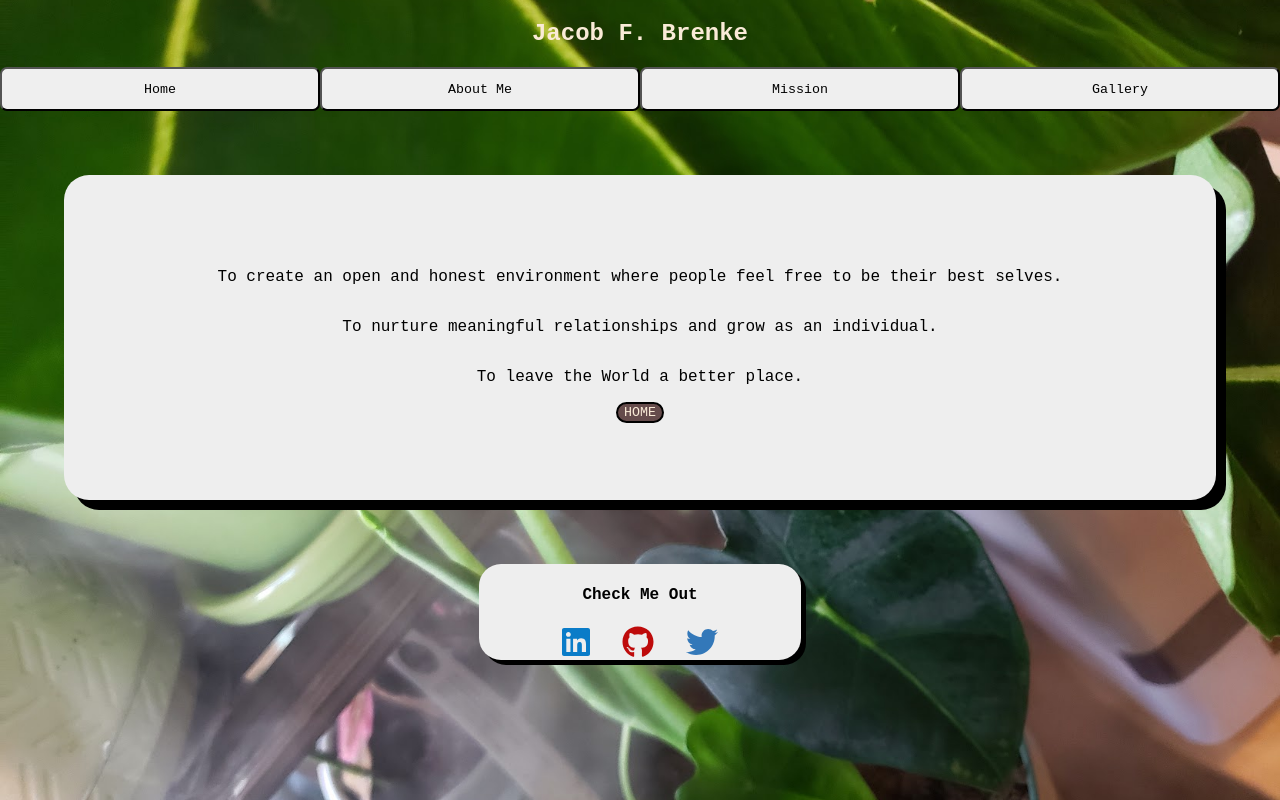
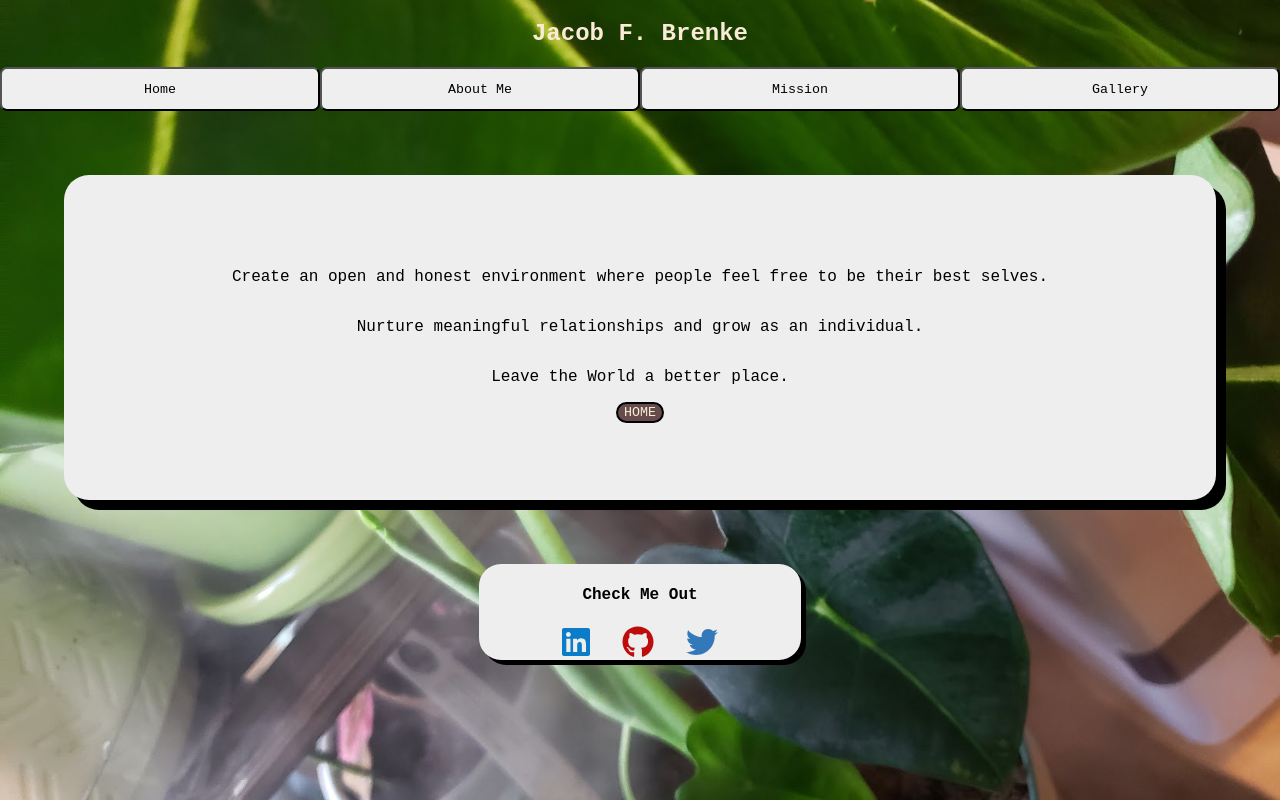
Before and after one commit to Bluemooses/Jacob-Brenke-Web-Page, a React (Create React App) app: page /mission in a window 1280 px wide. Built offline with nearby package versions, Linux system fonts and the light colour scheme.

Commit message:
ACTION WORDS ONLY

```diff
--- a/src/Components/About/About.js
+++ b/src/Components/About/About.js
@@ -6,7 +6,7 @@ export default function About() {
   return (
     <div class="card">
       <p>
-        Creative problem solver with natural curiosity and a forever student.
+        Creative, Problem solver, Naturally Curious, Forever Student.
       </p>
       <p>Cat Dad, Plant Man, Software Engineer.</p>
       <p>Honest, Open, Empath.</p>
--- a/src/Components/Mission/Mission.js
+++ b/src/Components/Mission/Mission.js
@@ -6,11 +6,11 @@ export default function Mission(props) {
   return (
     <div className="card">
       <p>
-        To create an open and honest environment where people feel free to be
+        Create an open and honest environment where people feel free to be
         their best selves.
       </p>
-      <p>To nurture meaningful relationships and grow as an individual.</p>
-      <p>To leave the World a better place.</p>
+      <p>Nurture meaningful relationships and grow as an individual.</p>
+      <p>Leave the World a better place.</p>
 
       <button className="buton" onClick={() => history.push("/")}>
         Home
```
